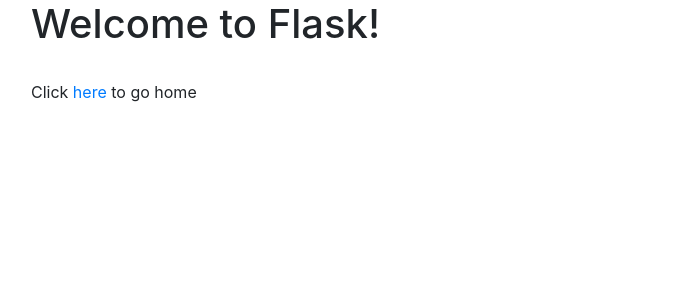
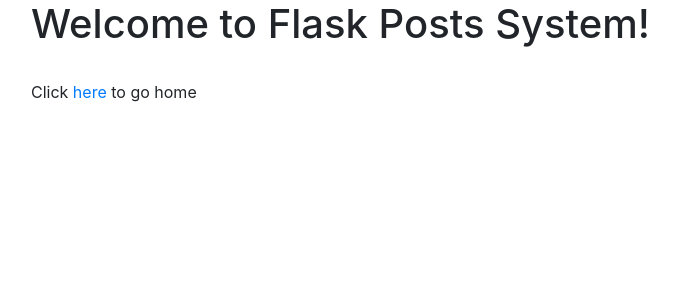
Before and after one commit to ramonfigueiredo/flask-posts, a Flask app: page /welcome in a window 1280 px wide. Shown: the top 300 px of the page, without its empty margins (54-732 px from the left). Run offline with Flask 2, Linux system fonts and the light colour scheme; some libraries are stand-ins or nearby versions.

Commit message:
Changing title in templates

```diff
--- a/templates/base.html
+++ b/templates/base.html
@@ -1,7 +1,7 @@
 <!DOCTYPE html>
 <html>
   <head>
-    <title>Flask Intro</title>
+    <title>Flask Posts System</title>
     <meta name="viewport" content="width=device-width, initial-scale=1.0">
     <link href="static/bootstrap.min.css" rel="stylesheet" media="screen">
   </head>
--- a/templates/index.html
+++ b/templates/index.html
@@ -1,7 +1,7 @@
 {% extends "base.html" %}
 {% block content %}
 
-<h1>Welcome to Flask!</h1>
+<h1>Welcome to Flask Posts System!</h1>
 <br>
 <p>Click <a href="/logout">here</a> to logout</p>
 <br><br>
--- a/templates/welcome.html
+++ b/templates/welcome.html
@@ -1,7 +1,7 @@
 {% extends "base.html" %}
 {% block content %}
 
-<h1>Welcome to Flask!</h1>
+<h1>Welcome to Flask Posts System!</h1>
 <br>
 <p>Click <a href="/">here</a> to go home</p>
 
```
